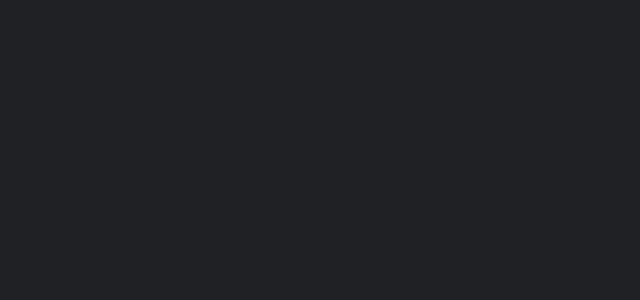
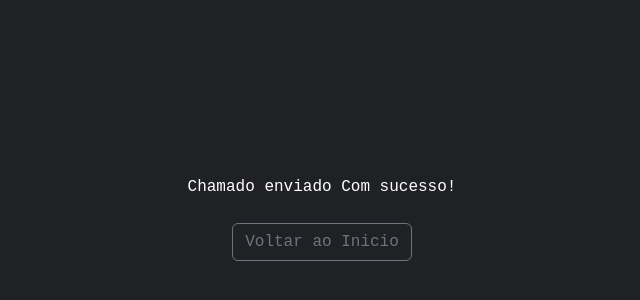
Before and after one commit to AntiKevin/TicketVision, a React (Vite) app: page /enviado in a window 1280 px wide. Before the commit this address had no page. Shown: the part 182-482 px from the top of the page, without its empty margins (318-958 px from the left). Built offline with nearby package versions, Linux system fonts and the light colour scheme; a web font is replaced by a local one.

Commit message:
feat: :sparkles: success page after send the ticket

```diff
--- a/src/components/form-chamados/Design/index.jsx
+++ b/src/components/form-chamados/Design/index.jsx
@@ -14,7 +14,7 @@ export default function TicketDesign() {
     titulo: "",
     desc: "",
     areas: [2],
-    status: "pendente"
+    status: "pendente",
   });
 
   const [isLoading, setIsLoading] = useState(false)
@@ -41,8 +41,8 @@ export default function TicketDesign() {
         Authorization: 'Bearer ' + Cookies.get('auth_token'),
       }
     })
-    .then(function (response) {
-      window.location.reload();
+    .then(function () {
+      window.location.replace('/enviado');
     })
     .catch(function (error) {
     });
--- a/src/components/form-chamados/TI/index.jsx
+++ b/src/components/form-chamados/TI/index.jsx
@@ -14,7 +14,7 @@ export default function TicketTI() {
     titulo: "",
     desc: "",
     areas: [1],
-    status: "pendente"
+    status: "pendente",
   });
 
   const [isLoading, setIsLoading] = useState(false)
@@ -41,8 +41,8 @@ export default function TicketTI() {
         Authorization: 'Bearer ' + Cookies.get('auth_token'),
       }
     })
-    .then(function (response) {
-      window.location.reload();
+    .then(function () {
+      window.location.replace('/enviado');
     })
     .catch(function (error) {
     });
--- /dev/null
+++ b/src/pages/Chamados/enviado/index.jsx
@@ -0,0 +1,24 @@
+import React from 'react'
+import { useNavigate } from 'react-router-dom'
+import { Stack, Button } from 'react-bootstrap'
+
+export default function Enviado() {
+
+  const styles_container = {
+    display: 'flex',
+    alignItems: 'center',
+    justifyContent: 'center',
+    height: '100vh',
+  };
+
+  const navigate = useNavigate()
+
+  return (
+        <Stack gap={2} className="col-md-5 mx-auto text-white text-center" style={styles_container}>
+            <p>Chamado enviado Com sucesso!</p>
+            <Button variant="outline-secondary" onClick={() => navigate('/')}>
+                Voltar ao Inicio
+            </Button>
+        </Stack>
+  )
+}
--- a/src/routes.jsx
+++ b/src/routes.jsx
@@ -5,6 +5,7 @@ import React from 'react'
 import HomePage from './pages/Home';
 import ChamadosTI from './pages/Chamados/TI';
 import ChamadosDesign from './pages/Chamados/Design';
+import Enviado from './pages/Chamados/enviado';
 
 export default function Pages() {
   return (
@@ -13,6 +14,7 @@ export default function Pages() {
           <Route path='/chamados/ti' element={<ChamadosTI/>} />
           <Route path='/chamados/design' element={<ChamadosDesign/>} />
           <Route path='/' element={<HomePage/>} />
+          <Route path='/enviado' element={<Enviado/>} />
         </Routes>
       </Router>
     )
```
